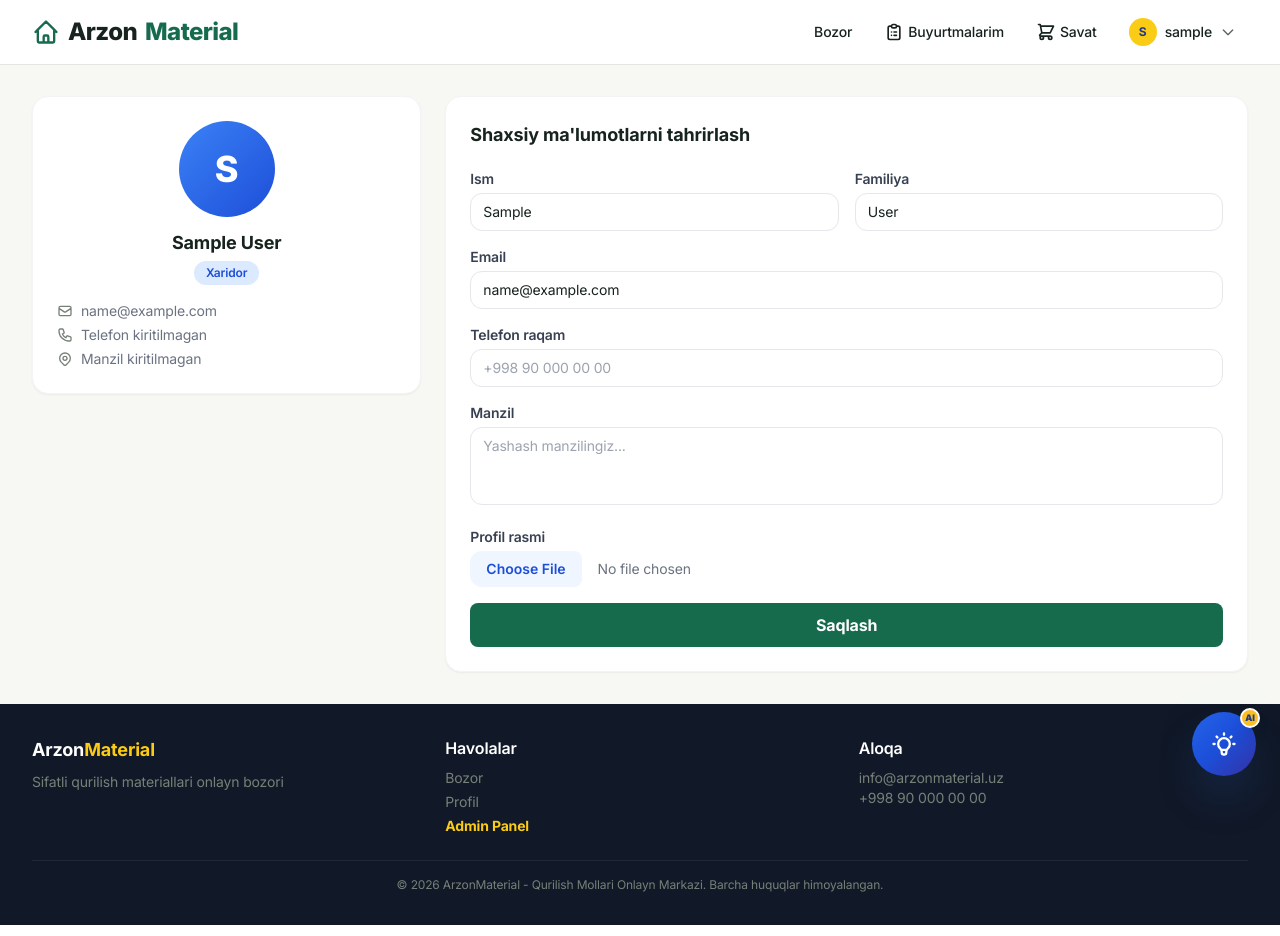
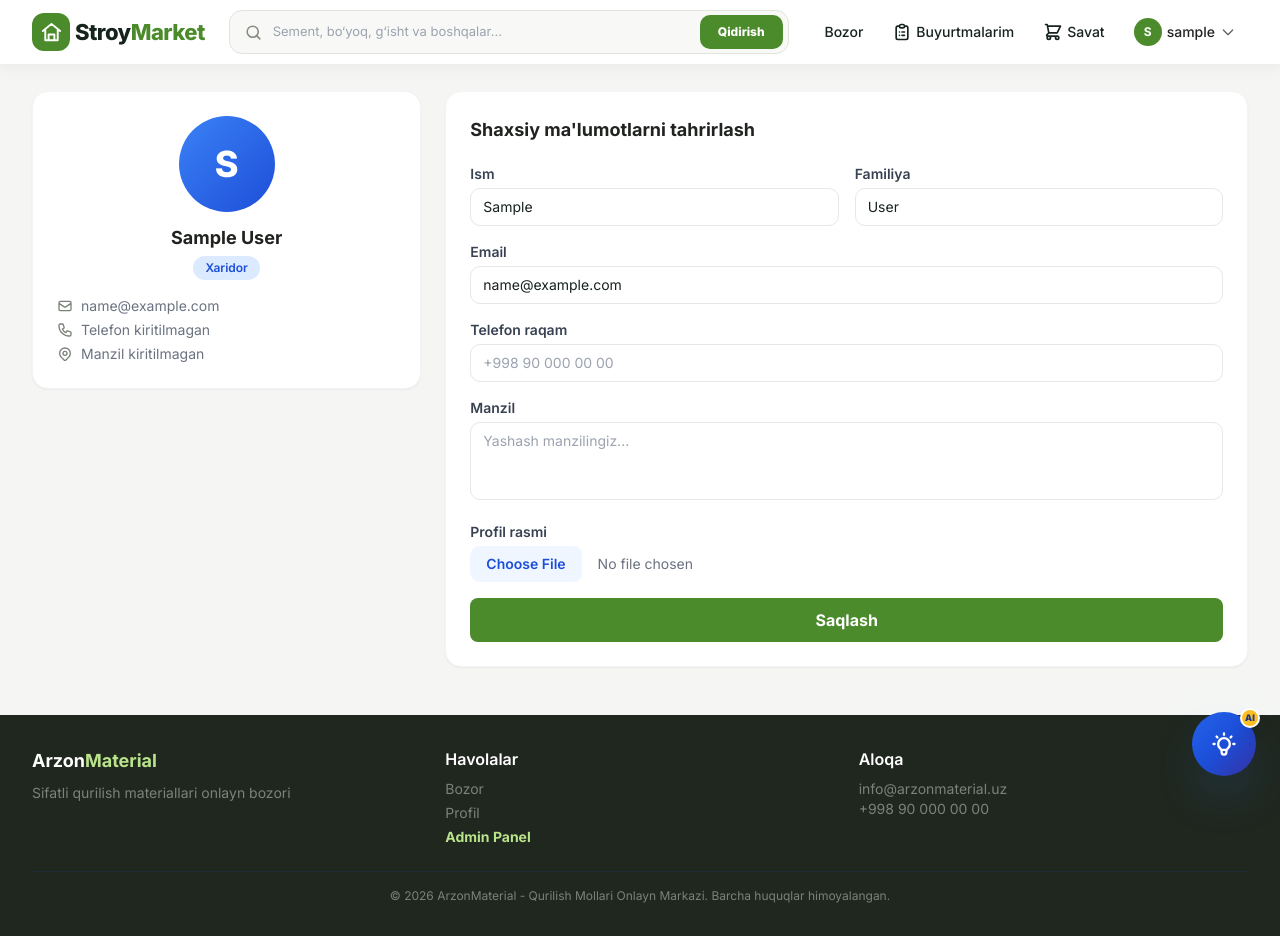
Before and after one commit to ilkhmovic/stroy-market, a Django app: page /profile/buyer/ in a window 1280 px wide. Run offline with Django 5.2, Linux system fonts and the light colour scheme; the visitor is signed in with stand-in values (Sample User, id 1); data that the repository does not hold is empty; some libraries are stand-ins or nearby versions.

Commit message:
Build professional StroyMarket header and storefront design

```diff
--- a/main/templates/main/base.html
+++ b/main/templates/main/base.html
@@ -42,6 +42,52 @@
       body > nav .text-2xl { font-size:1.25rem; }
     }
 
+
+    /* StroyMarket premium storefront layer */
+    :root { --sm-ink:#20231f; --sm-green:#4b8b2b; --sm-green-dark:#30651d; --sm-lime:#d7f36a; --sm-bg:#f5f6f4; --sm-line:#e7e9e5; --sm-muted:#777e75; }
+    body { background:var(--sm-bg)!important; color:var(--sm-ink)!important; letter-spacing:0!important; }
+    body > nav { position:sticky; top:0; background:#fff!important; color:var(--sm-ink)!important; box-shadow:0 2px 14px rgba(25,35,20,.055)!important; border-bottom:1px solid #edf0eb; }
+    body > nav > div { max-width:1440px!important; }
+    body > nav > div > div { gap:22px; }
+    .am-brand { gap:10px!important; font-size:22px!important; line-height:1; }
+    .am-brand-mark { width:38px;height:38px;display:grid;place-items:center;border-radius:12px;background:var(--sm-green);color:white; }
+    .am-brand-mark svg { width:23px;height:23px; }
+    .am-brand-accent { color:var(--sm-green)!important; }
+    .am-header-search { flex:1; min-width:140px; max-width:560px; height:44px; align-items:center; gap:10px; padding:4px 5px 4px 14px; border:1px solid #dfe4dc; background:#f8f9f7; border-radius:13px; }
+    .am-header-search svg { width:19px;height:19px; flex-shrink:0;color:#858d81; }
+    .am-header-search input { flex:1;min-width:0;background:transparent!important;border:0!important;outline:none!important;box-shadow:none!important;font-size:13px!important;color:#242a22!important;padding:8px 0!important; }
+    .am-header-search button { align-self:stretch;background:var(--sm-green);color:white;padding:0 18px;border-radius:10px;font-size:12px;font-weight:750;white-space:nowrap; }
+    body > nav .flex.items-center.gap-2 { gap:5px!important; }
+    body > nav a, body > nav button { border-radius:10px!important; }
+    body > nav a:hover, body > nav button:hover { background:#f1f5ee!important; }
+    body > nav .text-yellow-400 { color:var(--sm-green)!important; }
+    body > nav .bg-yellow-400 { background:var(--sm-green)!important;color:#fff!important; }
+    body > nav .bg-yellow-400:hover { background:var(--sm-green-dark)!important; }
+    main { max-width:1440px!important; padding-top:26px!important; padding-bottom:48px!important; }
+    footer { background:#20271f!important; }
+    footer .text-yellow-400 { color:#b9e38a!important; }
+    .bg-blue-600 { background-color:var(--sm-green)!important; }
+    .hover\\:bg-blue-700:hover { background-color:var(--sm-green-dark)!important; }
+    .text-blue-600 { color:var(--sm-green)!important; }
+    .border-blue-600 { border-color:var(--sm-green)!important; }
+    .ring-blue-500 { --tw-ring-color:var(--sm-green)!important; }
+    .bg-gray-50 { background-color:#f5f6f4!important; }
+    .text-gray-900 { color:#20231f!important; }
+    .text-gray-400 { color:#7b8278!important; }
+    .border-gray-50 { border-color:#eaede8!important; }
+    .rounded-3xl { border-radius:18px!important; }
+    .shadow-xl { --tw-shadow:0 8px 28px -22px rgba(24,35,19,.28)!important; box-shadow:var(--tw-shadow)!important; }
+    input,select,textarea { border-radius:10px!important; }
+    a,button { -webkit-tap-highlight-color:transparent; }
+    @media(max-width:767px) {
+      body > nav > div > div { flex-wrap:wrap;height:auto!important;padding-top:12px;padding-bottom:12px;gap:10px!important; }
+      .am-brand { font-size:19px!important; }
+      body > nav .flex.items-center.gap-2 { flex-wrap:wrap;justify-content:flex-end; }
+      body > nav .text-sm { font-size:11px!important; }
+      main { padding-top:18px!important;padding-left:14px!important;padding-right:14px!important; }
+    }
+    @media(prefers-reduced-motion:reduce) { *,*::before,*::after { scroll-behavior:auto!important;transition:none!important;animation:none!important; } }
+
 </style>
 </head>
 <body class="flex flex-col min-h-screen bg-gray-50">
@@ -50,13 +96,16 @@
 <nav class="bg-blue-900 text-white shadow-lg sticky top-0 z-50">
     <div class="max-w-7xl mx-auto px-4 sm:px-6 lg:px-8">
         <div class="flex items-center justify-between h-16">
-            <!-- Logo -->
-            <a href="{% url 'marketplace' %}" class="flex items-center gap-2 text-2xl font-extrabold tracking-tight">
-                <svg xmlns="http://www.w3.org/2000/svg" class="h-7 w-7 text-yellow-400" fill="none" viewBox="0 0 24 24" stroke="currentColor">
-                    <path stroke-linecap="round" stroke-linejoin="round" stroke-width="2" d="M3 12l2-2m0 0l7-7 7 7M5 10v10a1 1 0 001 1h3m10-11l2 2m-2-2v10a1 1 0 01-1 1h-3m-6 0a1 1 0 001-1v-4a1 1 0 011-1h2a1 1 0 011 1v4a1 1 0 001 1m-6 0h6"/>
-                </svg>
-                Arzon<span class="text-yellow-400">Material</span>
+            <!-- Brand and product search -->
+            <a href="{% url 'marketplace' %}" class="am-brand flex items-center gap-2 text-2xl font-extrabold tracking-tight shrink-0">
+                <span class="am-brand-mark"><svg xmlns="http://www.w3.org/2000/svg" viewBox="0 0 24 24" fill="none" stroke="currentColor" stroke-width="2"><path stroke-linecap="round" stroke-linejoin="round" d="M3 10.5 12 3l9 7.5M5.5 9v11h13V9M9 20v-6h6v6"/></svg></span>
+                <span>Stroy<span class="am-brand-accent">Market</span></span>
             </a>
+            <form action="{% url 'marketplace' %}" method="get" class="am-header-search hidden md:flex">
+                <svg viewBox="0 0 24 24" fill="none" stroke="currentColor" stroke-width="2"><circle cx="11" cy="11" r="7"/><path stroke-linecap="round" d="m16 16 4 4"/></svg>
+                <input type="search" name="q" value="{{ request.GET.q|default:'' }}" placeholder="Sement, bo‘yoq, g‘isht va boshqalar..." aria-label="Mahsulot qidirish">
+                <button type="submit">Qidirish</button>
+            </form>
 
             <!-- Nav Links -->
             <div class="flex items-center gap-2">
```
